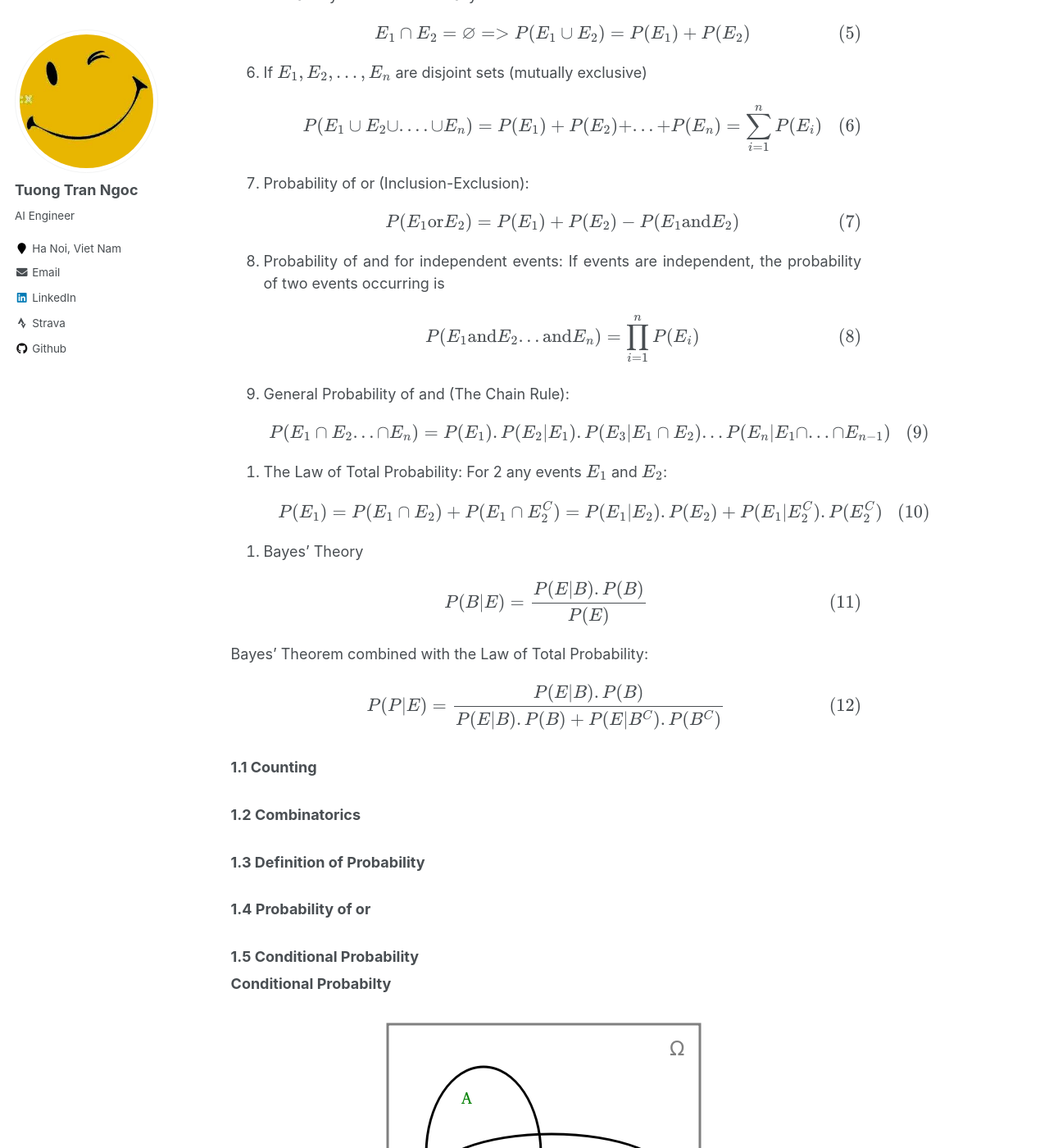
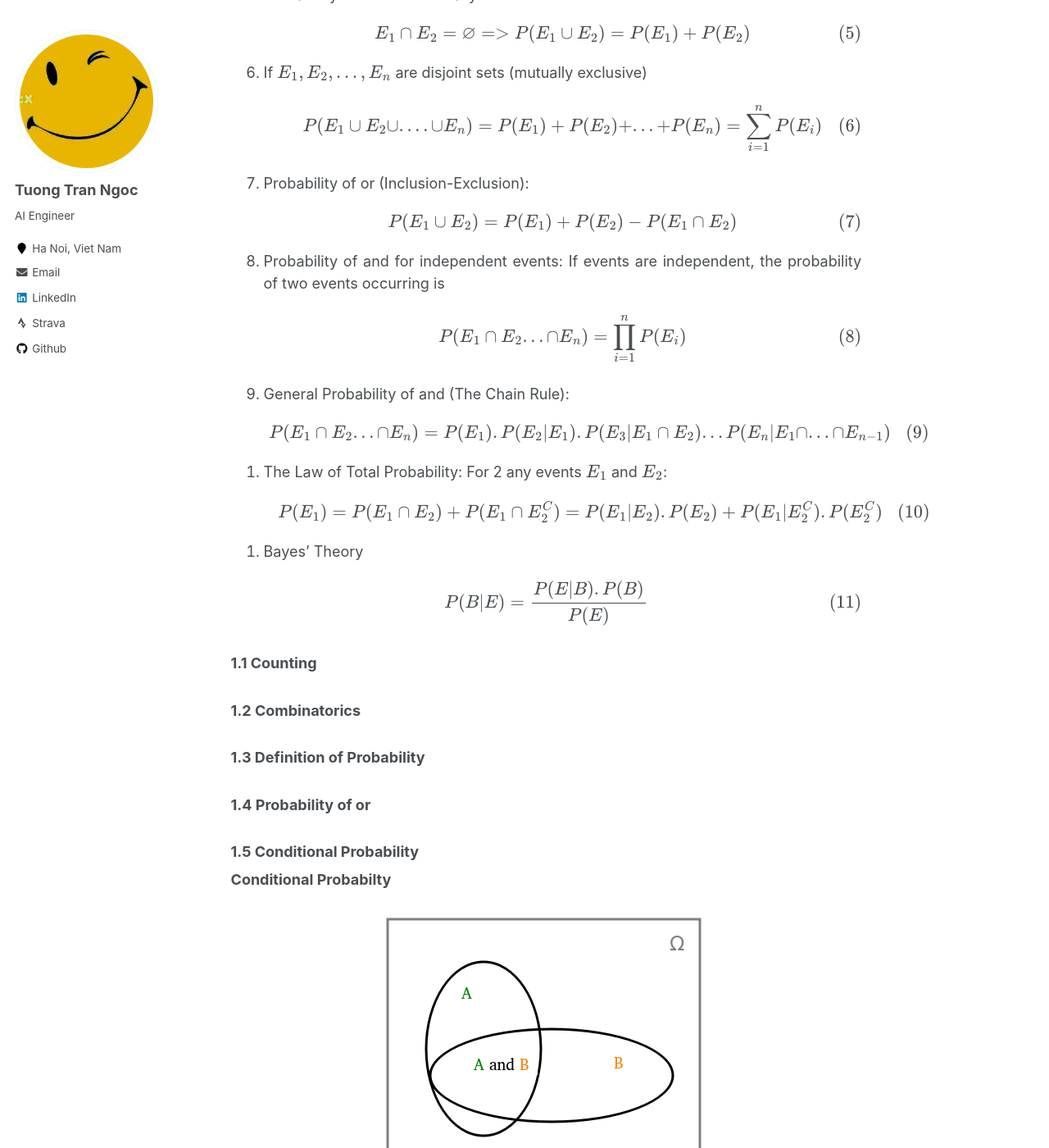
Before and after one commit to tuongtranngoc/tuongtranngoc.github.io, a Jekyll site: the page built from _posts/2024-05-17-probability-statistic.md, in a window 1280 px wide and 1400 px high, scrolled down 1212 px. Shown: the whole window at 82% size. Built offline with Jekyll 4.4.1, drawn with Linux system fonts in a browser that asks for light colours; formulas are drawn with MathJax 3; some of the changed text lies outside the part shown.

Commit message:
update: blog

```diff
--- a/_posts/2024-05-17-probability-statistic.md
+++ b/_posts/2024-05-17-probability-statistic.md
@@ -53,11 +53,11 @@ Anything that happens in our life is uncertain. There's uncertainty anywhere so
 
 7. Probability of or (Inclusion-Exclusion):
 
-   $$P(E_1 \text{or} E_2) = P(E_1) + P(E_2) - P(E_1 \text{and} E_2)$$
+   $$P(E_1 \cup E_2) = P(E_1) + P(E_2) - P(E_1 \cap E_2)$$
 
 8. Probability of and for independent events: If events are independent, the probability of two events occurring is
 
-   $$P(E_1 \text{and} E_2 ... \text{and}E_n) = \prod_{i=1}^{n}P(E_i)$$
+   $$P(E_1 \cap E_2 ... \cap E_n) = \prod_{i=1}^{n}P(E_i)$$
 
 9.  General Probability of and (The Chain Rule):
 
@@ -67,14 +67,9 @@ Anything that happens in our life is uncertain. There's uncertainty anywhere so
 
    $$P(E_1) = P(E_1 \cap E_2) + P(E_1 \cap E_2^C)=P(E_1|E_2).P(E_2) + P(E_1|E_2^C).P(E_2^C)$$
 
-
 11. Bayes' Theory
 
    $$P(B\vert E) = \frac{P(E\vert B). P(B)}{P(E)}$$
-
-   Bayes' Theorem combined with the Law of Total Probability:
-
-   $$P(P\vert E)=\frac{P(E\vert B). P(B)}{P(E\vert B). P(B) + P(E\vert B^C).P(B^C)}$$
 
 
 ### 1.1 Counting
```
Also changed, not shown: other parts of _posts/2024-05-17-probability-statistic.md (+1 -1 lines).
